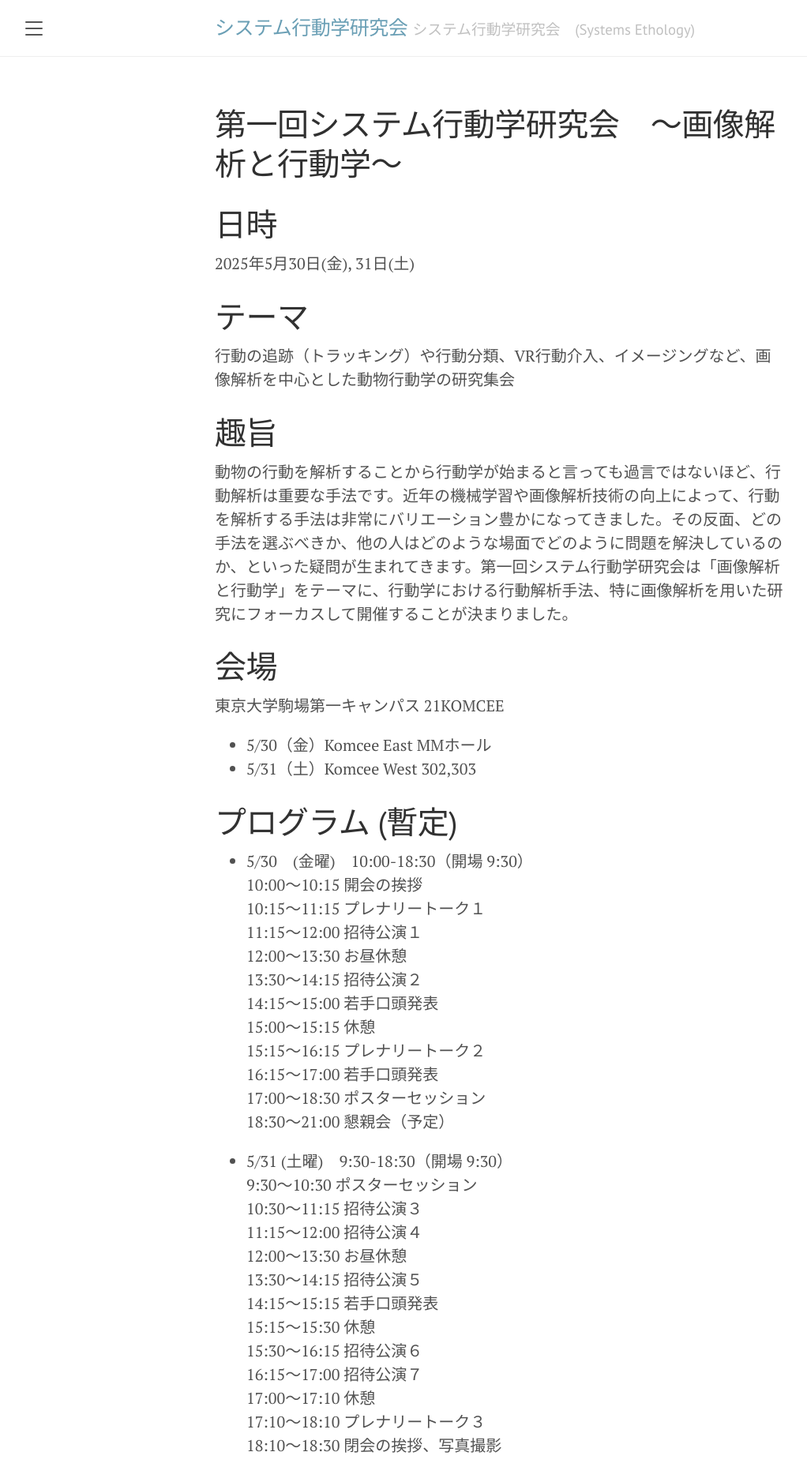
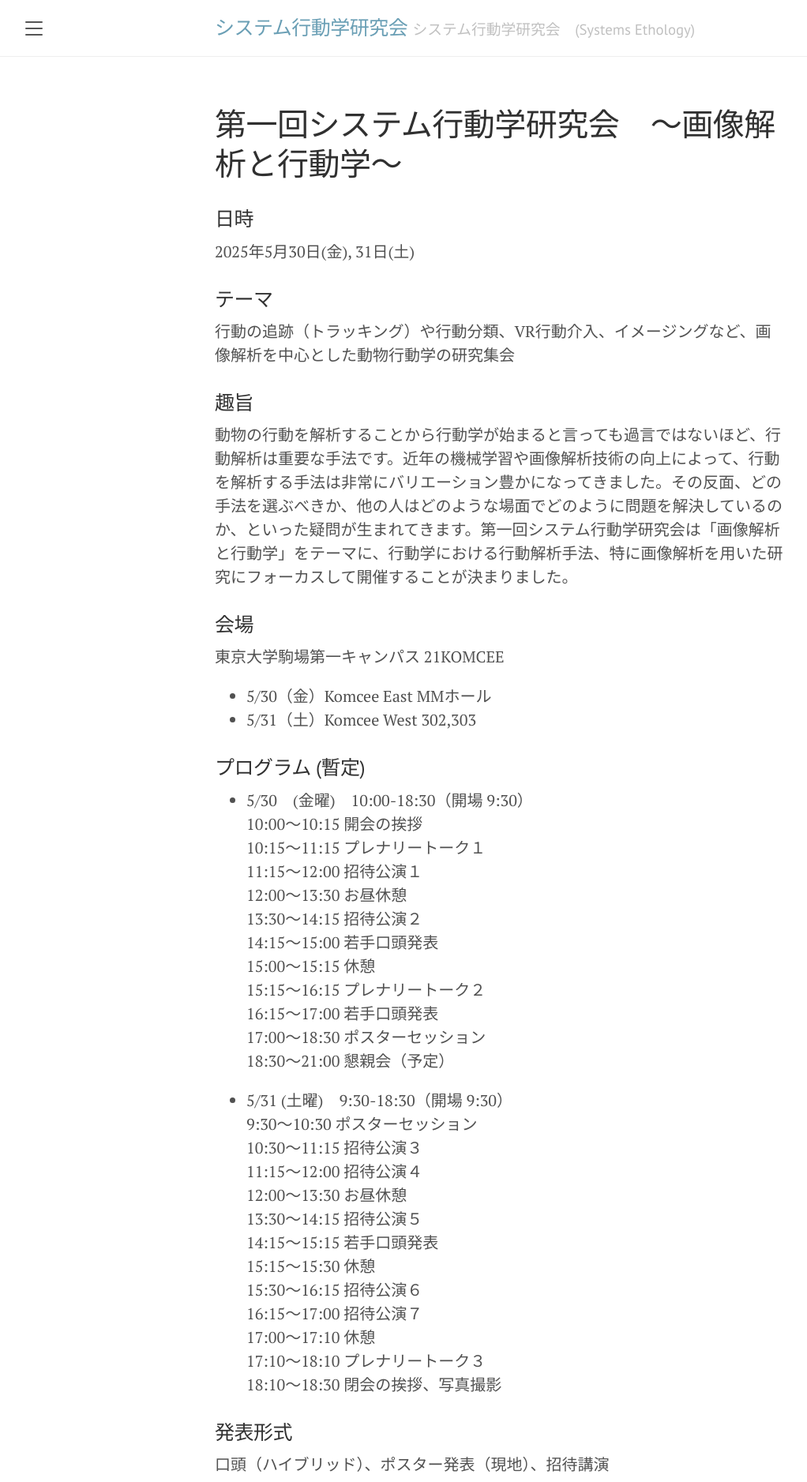
Before and after one commit to SystemsEthology/website, a Jekyll site: the page built from event/conference01.md, in a window 1280 px wide. Shown: the top 1877 px of the page at 79% size, without its empty margins (8-1030 px from the left). Built offline with Jekyll 4.4.1, drawn with Linux system fonts in a browser that asks for light colours.

```diff
--- a/event/conference01.md
+++ b/event/conference01.md
@@ -3,21 +3,21 @@ layout: page
 title: 第一回システム行動学研究会　〜画像解析と行動学〜
 ---
 
-# 日時
+### 日時
 2025年5月30日(金), 31日(土)
 
-# テーマ
+### テーマ
 行動の追跡（トラッキング）や行動分類、VR行動介入、イメージングなど、画像解析を中心とした動物行動学の研究集会
 
-# 趣旨
+### 趣旨
 動物の行動を解析することから行動学が始まると言っても過言ではないほど、行動解析は重要な手法です。近年の機械学習や画像解析技術の向上によって、行動を解析する手法は非常にバリエーション豊かになってきました。その反面、どの手法を選ぶべきか、他の人はどのような場面でどのように問題を解決しているのか、といった疑問が生まれてきます。第一回システム行動学研究会は「画像解析と行動学」をテーマに、行動学における行動解析手法、特に画像解析を用いた研究にフォーカスして開催することが決まりました。
 
-# 会場
+### 会場
 東京大学駒場第一キャンパス 21KOMCEE
   - 5/30（金）Komcee East MMホール
   - 5/31（土）Komcee West 302,303
 
-# プログラム (暫定)
+### プログラム (暫定)
 - 5/30　(金曜)　10:00-18:30（開場 9:30）
   10:00〜10:15 開会の挨拶
   10:15〜11:15 プレナリートーク１
@@ -45,27 +45,27 @@ title: 第一回システム行動学研究会　〜画像解析と行動学〜
   17:10〜18:10 プレナリートーク３
   18:10〜18:30 閉会の挨拶、写真撮影
 
-# 発表形式
+### 発表形式
 口頭（ハイブリッド）、ポスター発表（現地）、招待講演
 
-# 招待公演者
+### 招待公演者
 TBA
 
-# 参加登録
+### 参加登録
 TBA
 
-# 要旨登録
+### 要旨登録
 TBA
 
-# 主催
+### 主催
 - 日本比較生理生化学会 若手の会
 - システム行動学研究会
 
-# 開催支援
+### 開催支援
 - 日本比較生理生化学会（資金提供）
 - 公益信託進化学振興木村資生基金（資金提供）
 - 東京大学 総合文化研究科 土畑研究室（資金提供、会場運営）
 
-# 大会準備委員会
+### 大会準備委員会
 - 山ノ内 勇斗 (名古屋大学 理学研究科 理学専攻 生命理学領域 博士後期課程)
 - 納富 祐典 (東京大学 総合文化研究科 広域科学専攻 広域システム科学系 博士課程)
```
